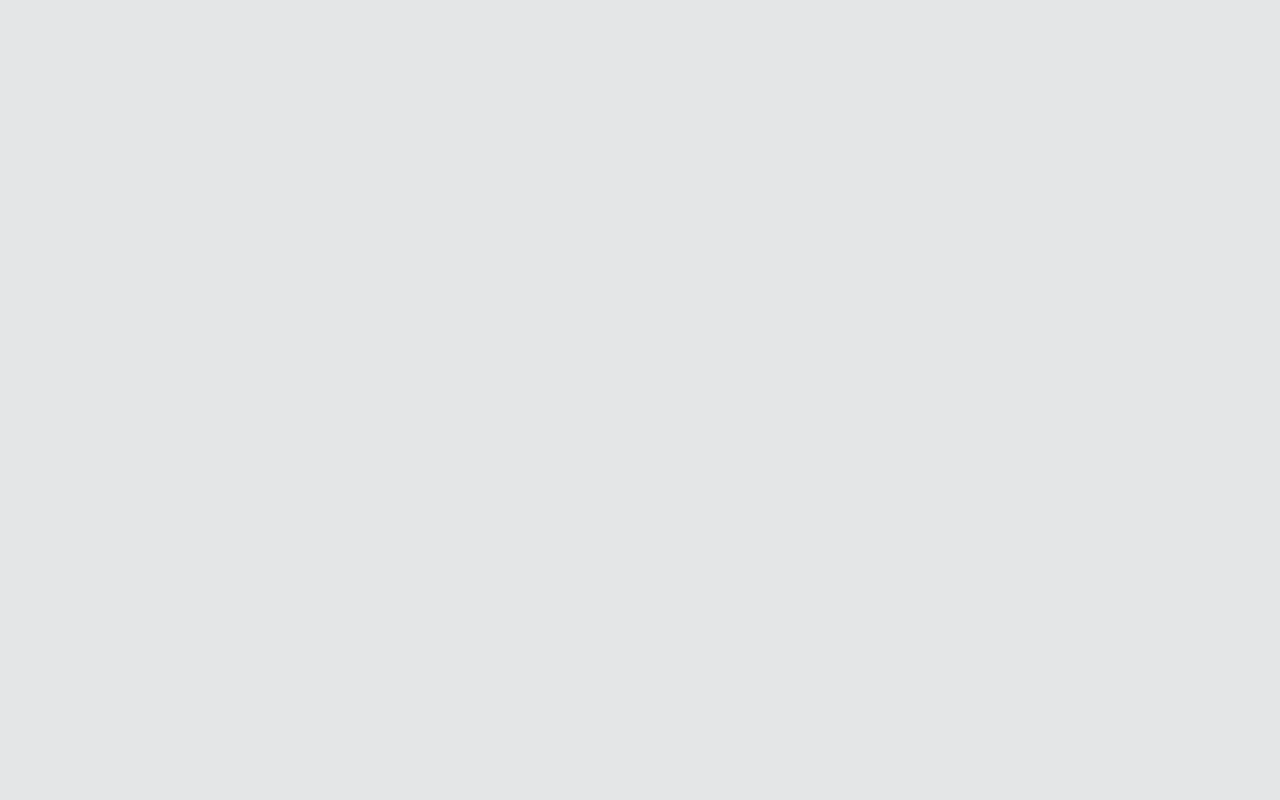
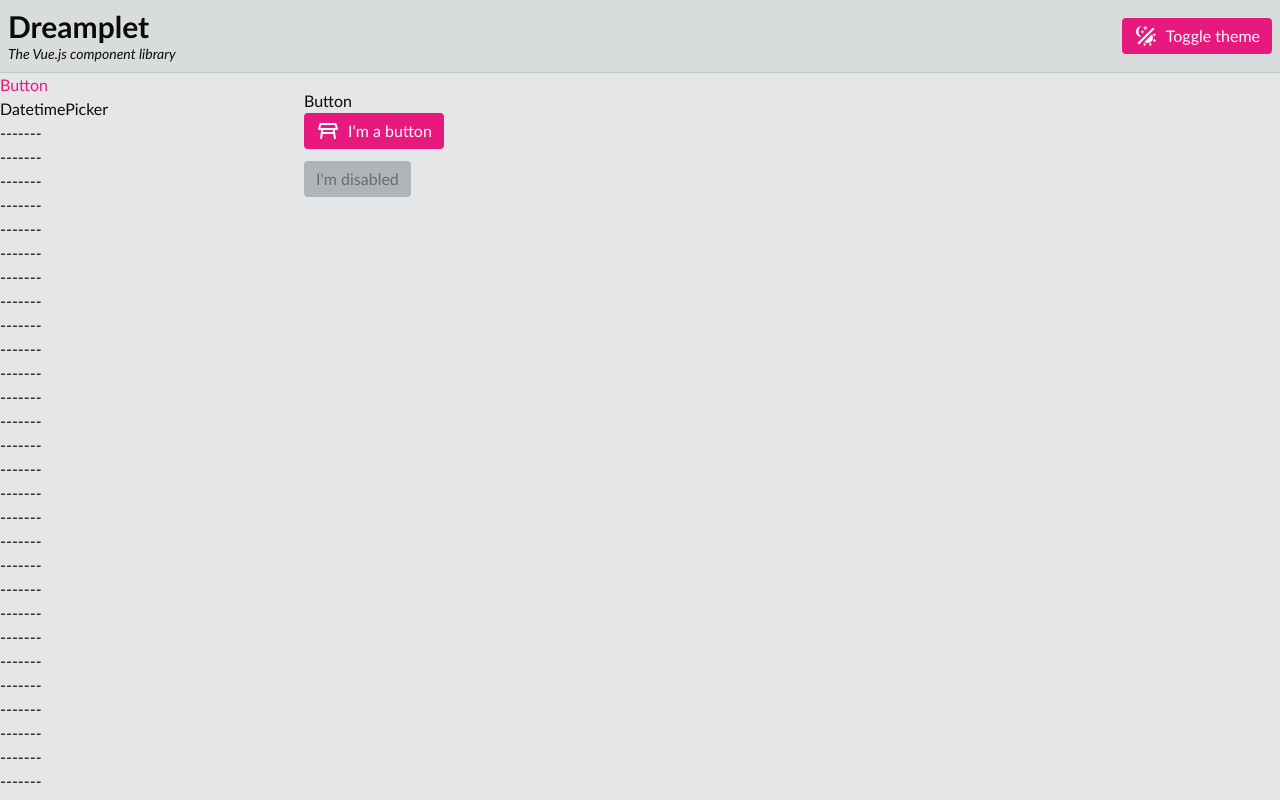
Before and after one commit to marepilc/vue-components, a Nuxt app: page /docs/button in a window 1280 px wide. Before the commit this address had no page. Built offline with nearby package versions, Linux system fonts and the light colour scheme.

Commit message:
initial layout

```diff
--- a/app.vue
+++ b/app.vue
@@ -1,6 +1,8 @@
 <template>
-  <div>
-    <NuxtRouteAnnouncer />
-    <NuxtPage />
-  </div>
+    <div class="flex h-screen flex-col">
+        <NuxtRouteAnnouncer />
+        <NuxtLayout>
+            <NuxtPage />
+        </NuxtLayout>
+    </div>
 </template>
--- a/assets/css/main.css
+++ b/assets/css/main.css
@@ -43,6 +43,8 @@
     html {
         @apply font-humanist bg-surface-50 text-ink-950 dark:bg-surface-900 dark:text-ink-50;
     }
+
+
 }
 
 @layer components {
@@ -66,7 +68,8 @@
     }
 
     .scrollbar-custom::-webkit-scrollbar-track {
-        background: #d6d3d1; /* Track color */
+        @apply bg-surface-200 dark:bg-surface-800;
+        /* Track color */
     }
 
     .scrollbar-custom::-webkit-scrollbar-thumb {
--- /dev/null
+++ b/components/app/AppNavbar.vue
@@ -0,0 +1,33 @@
+<script setup lang="ts">
+const colorMode = useColorMode()
+
+function toggleTheme() {
+    colorMode.preference = colorMode.preference === 'light' ? 'dark' : 'light'
+}
+</script>
+
+<template>
+    <nav class="container mx-auto flex items-center justify-between">
+        <div>
+            <NuxtLink to="/" class="text-3xl font-bold">Dreamplet</NuxtLink>
+            <div class="text-sm italic">The Vue.js component library</div>
+        </div>
+        <Button @click="toggleTheme">
+            <template v-slot:icon>
+                <svg
+                    class="h-6 w-6"
+                    xmlns="http://www.w3.org/2000/svg"
+                    viewBox="0 0 24 24"
+                    fill="currentColor"
+                >
+                    <path
+                        d="M7.5,2C5.71,3.15 4.5,5.18 4.5,7.5C4.5,9.82 5.71,11.85 7.53,13C4.46,13 2,10.54 2,7.5A5.5,5.5 0 0,1 7.5,2M19.07,3.5L20.5,4.93L4.93,20.5L3.5,19.07L19.07,3.5M12.89,5.93L11.41,5L9.97,6L10.39,4.3L9,3.24L10.75,3.12L11.33,1.47L12,3.1L13.73,3.13L12.38,4.26L12.89,5.93M9.59,9.54L8.43,8.81L7.31,9.59L7.65,8.27L6.56,7.44L7.92,7.35L8.37,6.06L8.88,7.33L10.24,7.36L9.19,8.23L9.59,9.54M19,13.5A5.5,5.5 0 0,1 13.5,19C12.28,19 11.15,18.6 10.24,17.93L17.93,10.24C18.6,11.15 19,12.28 19,13.5M14.6,20.08L17.37,18.93L17.13,22.28L14.6,20.08M18.93,17.38L20.08,14.61L22.28,17.15L18.93,17.38M20.08,12.42L18.94,9.64L22.28,9.88L20.08,12.42M9.63,18.93L12.4,20.08L9.87,22.27L9.63,18.93Z"
+                    />
+                </svg>
+            </template>
+            Toggle theme
+        </Button>
+    </nav>
+</template>
+
+<style scoped></style>
--- /dev/null
+++ b/components/app/AppSidebar.vue
@@ -0,0 +1,59 @@
+<script setup lang="ts">
+const route = useRoute()
+</script>
+
+<template>
+    <div :class="{ 'text-primary-500': route.name === 'docs-button' }">
+        <NuxtLink to="/docs/button">Button</NuxtLink>
+    </div>
+    <div :class="{ 'text-primary-500': route.name === 'docs-datetime-picker' }">
+        <NuxtLink to="/docs/datetime-picker">DatetimePicker</NuxtLink>
+    </div>
+    <div>-------</div>
+    <div>-------</div>
+    <div>-------</div>
+    <div>-------</div>
+    <div>-------</div>
+    <div>-------</div>
+    <div>-------</div>
+    <div>-------</div>
+    <div>-------</div>
+    <div>-------</div>
+    <div>-------</div>
+    <div>-------</div>
+    <div>-------</div>
+    <div>-------</div>
+    <div>-------</div>
+    <div>-------</div>
+    <div>-------</div>
+    <div>-------</div>
+    <div>-------</div>
+    <div>-------</div>
+    <div>-------</div>
+    <div>-------</div>
+    <div>-------</div>
+    <div>-------</div>
+    <div>-------</div>
+    <div>-------</div>
+    <div>-------</div>
+    <div>-------</div>
+    <div>-------</div>
+    <div>-------</div>
+    <div>-------</div>
+    <div>-------</div>
+    <div>-------</div>
+    <div>-------</div>
+    <div>-------</div>
+    <div>-------</div>
+    <div>-------</div>
+    <div>-------</div>
+    <div>-------</div>
+    <div>-------</div>
+    <div>-------</div>
+    <div>-------</div>
+    <div>-------</div>
+    <div>-------</div>
+    <div>Last One</div>
+</template>
+
+<style scoped></style>
--- /dev/null
+++ b/layouts/default.vue
@@ -0,0 +1,7 @@
+<script setup lang="ts"></script>
+
+<template>
+    <slot />
+</template>
+
+<style scoped></style>
--- /dev/null
+++ b/layouts/documentation.vue
@@ -0,0 +1,24 @@
+<script setup lang="ts"></script>
+
+<template>
+    <div class="flex h-full flex-col">
+        <header
+            class="border-b border-surface-200 bg-surface-100 p-2 dark:border-surface-800 dark:bg-surface-900"
+        >
+            <AppNavbar />
+        </header>
+        <!-- Make the main content flex and allow it to grow -->
+        <main class="container mx-auto flex flex-1 overflow-hidden">
+            <!-- Sidebar -->
+            <div class="scrollbar-custom w-72 overflow-auto">
+                <AppSidebar />
+            </div>
+            <!-- Main Content -->
+            <div class="flex-1 overflow-auto p-4">
+                <slot />
+            </div>
+        </main>
+    </div>
+</template>
+
+<style scoped></style>
--- /dev/null
+++ b/pages/docs/button.vue
@@ -0,0 +1,27 @@
+<script setup lang="ts">
+definePageMeta({
+    layout: 'documentation',
+})
+</script>
+
+<template>
+    <h1>Button</h1>
+    <Button>
+        <template v-slot:icon>
+            <svg
+                class="h-6 w-6"
+                xmlns="http://www.w3.org/2000/svg"
+                viewBox="0 0 24 24"
+            >
+                <path
+                    fill="currentColor"
+                    d="M4.325 9h15.35l-.85-3H5.2zM16.8 11H7.225l-.275 2h10.1zM4.15 18.875L5.225 11H3q-.5 0-.787-.4t-.163-.875l1.425-5q.1-.325.35-.525t.6-.2h15.15q.35 0 .6.2t.35.525l1.425 5q.125.475-.162.875T21 11h-2.2l1.05 7.875q.05.45-.238.788t-.737.337q-.375 0-.663-.238t-.337-.612l-.55-4.15H6.675l-.55 4.15q-.05.375-.337.613T5.125 20q-.45 0-.737-.337t-.238-.788"
+                />
+            </svg>
+        </template>
+        I'm a button
+    </Button>
+    <Button class="mt-3" disabled>I'm disabled</Button>
+</template>
+
+<style scoped></style>
--- /dev/null
+++ b/pages/docs/datetime-picker.vue
@@ -0,0 +1,17 @@
+<script setup lang="ts">
+definePageMeta({
+    layout: 'documentation',
+})
+
+const ddd = ref(new Date())
+</script>
+
+<template>
+    <h1>Datetime picker</h1>
+    <DatePicker v-model="ddd" />
+    <div class="my-4">
+        {{ ddd.toISOString().slice(0, 19) }}
+    </div>
+</template>
+
+<style scoped></style>
--- a/pages/index.vue
+++ b/pages/index.vue
@@ -4,36 +4,16 @@ const colorMode = useColorMode()
 function toggleTheme() {
     colorMode.preference = colorMode.preference === 'light' ? 'dark' : 'light'
 }
-
-const ddd = ref(new Date())
 </script>
 
 <template>
     <main class="container mx-auto my-6">
-        <Button @click="toggleTheme">
-            <template v-slot:icon>
-                <svg
-                    class="h-6 w-6"
-                    xmlns="http://www.w3.org/2000/svg"
-                    viewBox="0 0 24 24"
-                    fill="currentColor"
-                >
-                    <path
-                        d="M7.5,2C5.71,3.15 4.5,5.18 4.5,7.5C4.5,9.82 5.71,11.85 7.53,13C4.46,13 2,10.54 2,7.5A5.5,5.5 0 0,1 7.5,2M19.07,3.5L20.5,4.93L4.93,20.5L3.5,19.07L19.07,3.5M12.89,5.93L11.41,5L9.97,6L10.39,4.3L9,3.24L10.75,3.12L11.33,1.47L12,3.1L13.73,3.13L12.38,4.26L12.89,5.93M9.59,9.54L8.43,8.81L7.31,9.59L7.65,8.27L6.56,7.44L7.92,7.35L8.37,6.06L8.88,7.33L10.24,7.36L9.19,8.23L9.59,9.54M19,13.5A5.5,5.5 0 0,1 13.5,19C12.28,19 11.15,18.6 10.24,17.93L17.93,10.24C18.6,11.15 19,12.28 19,13.5M14.6,20.08L17.37,18.93L17.13,22.28L14.6,20.08M18.93,17.38L20.08,14.61L22.28,17.15L18.93,17.38M20.08,12.42L18.94,9.64L22.28,9.88L20.08,12.42M9.63,18.93L12.4,20.08L9.87,22.27L9.63,18.93Z"
-                    />
-                </svg>
-            </template>
-            Toggle theme
-        </Button>
-        <Button @click="toggleTheme" class="mt-3" disabled>Label</Button>
         <h1 class="py-6 text-3xl font-bold text-ink-950 dark:text-ink-50">
             Vue Component Library
         </h1>
-        <DatePicker v-model="ddd" />
-
-        {{ ddd.toISOString().slice(0, 19) }}
-
-        <DatePicker />
+        <div>
+            <NuxtLink to="/docs/button">Components</NuxtLink>
+        </div>
     </main>
 </template>
 
```
